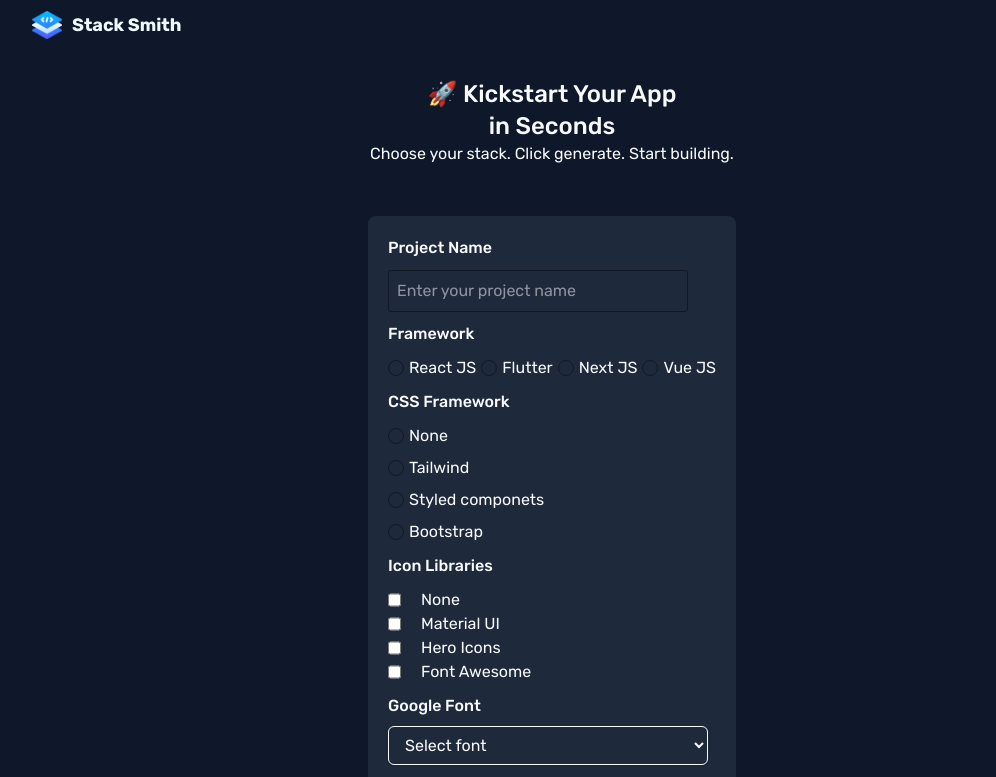
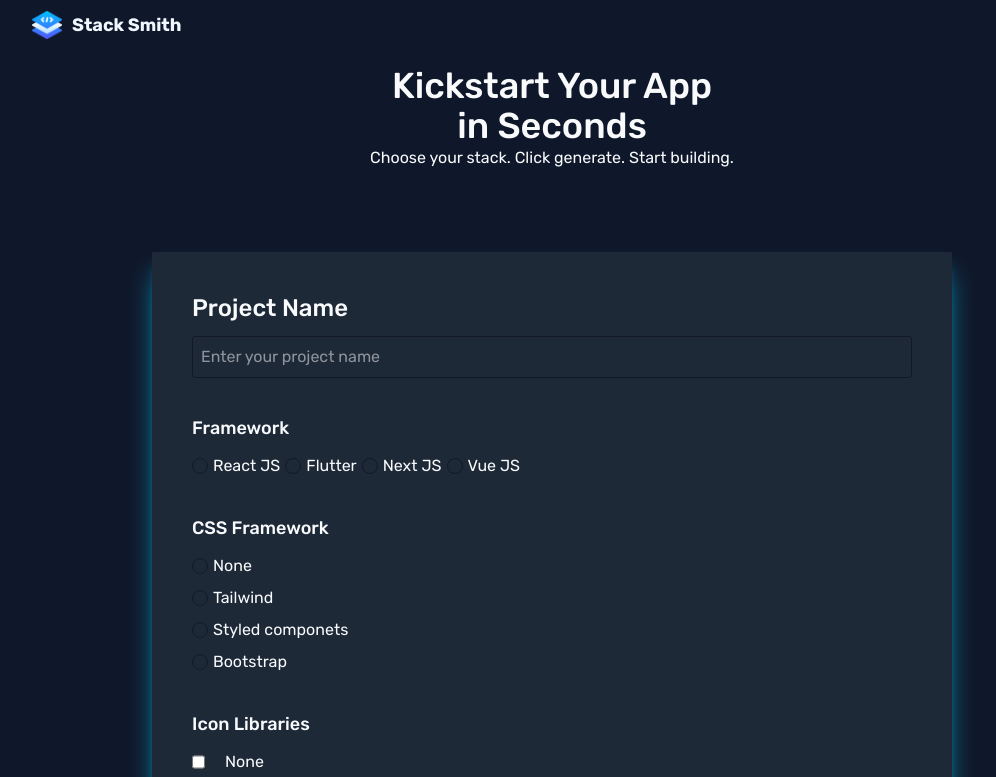
Before and after one commit to afsalshamsudeen/stacksmith, a React (Vite) app in the folder Client/: page / in a window 1280 px wide. Shown: the top 777 px of the page, without its empty margins (88-1084 px from the left). Built offline with nearby package versions, Linux system fonts and the light colour scheme; a web font is replaced by a local one.

Commit message:
re-design home

```diff
--- a/Client/src/components/Banner.jsx
+++ b/Client/src/components/Banner.jsx
@@ -2,8 +2,8 @@ import React from 'react'
 
 const Banner = () => {
   return (
-    <div className='flex flex-col items-center justify-center text-slate-50 mt-7'>
-      <h1 className='text-center text-2xl font-medium'>🚀 Kickstart Your App<br/>in Seconds</h1>
+    <div className='flex flex-col items-center justify-center text-slate-50 mt-4'>
+      <h1 className='text-center text-4xl font-medium'>Kickstart Your App<br/>in Seconds</h1>
       <p className='m-0'>Choose your stack. Click generate. Start building.</p>
     </div>
   )
--- a/Client/src/components/DropDown.jsx
+++ b/Client/src/components/DropDown.jsx
@@ -15,16 +15,16 @@ const DropdownMenu = () => {
     };
 
   return (
-    <div className='flex justify-start items-start bg-grey-100 text-slate-50'>
-        <div className='w-64'>
-            <label htmlFor="options" className='block mb-2 text-base font-medium text-grey-700'>
+    <div className='flex justify-start items-start text-slate-50'>
+        <div className='w-64 '>
+            <label htmlFor="options" className='block mb-2 text-base font-medium text-grey-700 mt-6'>
                 Google Font
             </label>
             <select
                 id='options'
                 value={selectedOption}
                 onChange={handleChange}
-                className='block w-80 px-3 py-2 border border-grey-100 rounded-md shadow-sm focus:outline-none focus:ring-blue-300 cursor-pointer'
+                className='mt-4 block w-80 px-3 py-2 border border-grey-100 bg-[#1E293B] rounded-md shadow-sm focus:outline-none focus:ring-blue-300 cursor-pointer'
             >
                 <option value="">Select font</option>
                 <option value="robot" className='font-roboto'>Roboto</option>
--- a/Client/src/components/GenerateProject/GenerateProject.jsx
+++ b/Client/src/components/GenerateProject/GenerateProject.jsx
@@ -13,30 +13,18 @@ const Container = styled.div`
     margin-top: 50px;
 `;
 const Wrapper  = styled.div`
-    display: flex;
-    flex-direction: column;
-    justify-content: flex-start;
-    height: 400px;
-    height: auto;
-    background-color: #1E293B;
-    border-radius: 8px;
-    padding: 20px;
-    gap: 10px;
 
 
-    h1{
-        font-size: 1rem;
-        color: #F8FAFC;
-        font-weight: 500;
-    }
+
+
 `;
 
 const Input = styled.input`
-    width: 300px;
+    width: auto;
     outline: none;
     padding: 8px;
     background: transparent;
-    color: #fff;
+    color: #ffff;
     border-radius: 3px;
     border: 1px solid #121825;
     box-shadow: none;
@@ -129,16 +117,17 @@ const GenerateProject = () => {
 
 
   return (
-    <Container>
-        <Wrapper>
-            <h1>Project Name</h1>
+    <Container >
+        <div className='flex flex-col justify-items-start h-auto w-200 p-10 gap-3 m-8  bg-[#1E2938]  shadow-xl shadow-cyan-600 rounder-xl'>
+
+            <h1 className='text-2xl text-[#F8FAFC] font-medium'>Project Name</h1>
             <Input
             placeholder='Enter your project name'
             value={projectName}
             onChange={(e)=> setProjectName(e.target.value)}
                 ></Input>
 
-            <h1>Framework</h1>
+            <h1 className='text-lg text-[#F8FAFC] font-medium mt-6'>Framework</h1>
 
             <Radiolabel>
                 <RadioInput
@@ -146,6 +135,7 @@ const GenerateProject = () => {
                     value='react'
                     checked = {selectedOption === 'react'}
                     onChange={handleChange}
+                    className='w-5 h-5 text-purple-400 border-gray-300 focus:ring-2 focus:ring-purple-500 focus:outline-none checked:ring-2 checked:ring-purple-500'
                 />
                 React JS
 
@@ -174,7 +164,7 @@ const GenerateProject = () => {
                 Vue JS
             </Radiolabel>
 
-            <h1>CSS Framework</h1>
+            <h1 className='text-lg text-[#F8FAFC] font-medium mt-6'>CSS Framework</h1>
             <div className='flex flex-col items-start gap-2 text-slate-50'>
             <CSSFrameworkLabel>
             <RadioInput
@@ -217,7 +207,7 @@ const GenerateProject = () => {
             </CSSFrameworkLabel>
             </div>
 
-            <h1>Icon Libraries</h1>
+            <h1 className='text-lg text-[#F8FAFC] font-medium mt-6'>Icon Libraries</h1>
             <div className='flex-row items-start justify-center text-slate-50 '>
             <label className='flex gap-5 cursor-pointer'>
                     <input className='flex gap-5 cursor-pointer'
@@ -260,7 +250,7 @@ const GenerateProject = () => {
                 </label>
             </div>
                 <DropdownMenu/>
-            <div className='flex flex-row justify-center w-full gap-4 mt-5'>
+            <div className='flex flex-row justify-center w-full gap-4 mt-8'>
                 <button onClick={()=> generateProject({
                     projectName,
                     framework: selectedOption,
@@ -269,7 +259,8 @@ const GenerateProject = () => {
                 })} className='bg-blue-500 text-white px-4 py-2 rounded-md font-medium cursor-pointer hover:bg-blue-600 '>Generate Project</button>
 
             </div>
-        </Wrapper>
+
+        </div>
     </Container>
   )
 }
```
Also changed, not shown: 1 other file (tests, documents, lock files or other folders).
